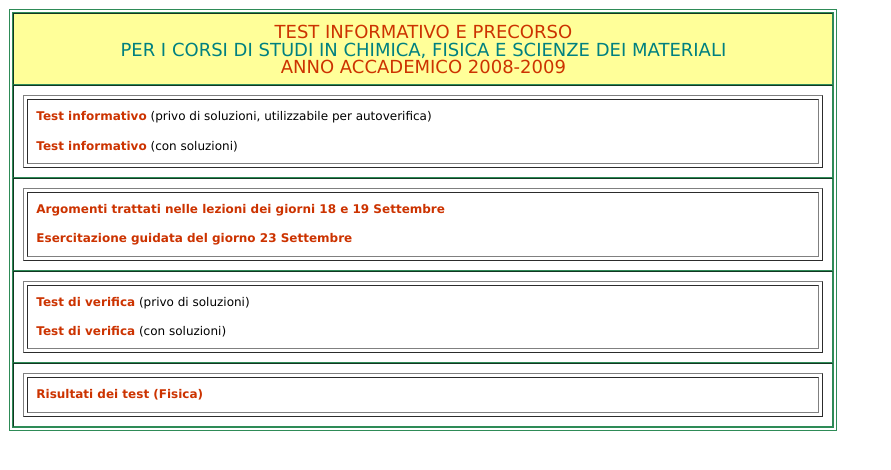
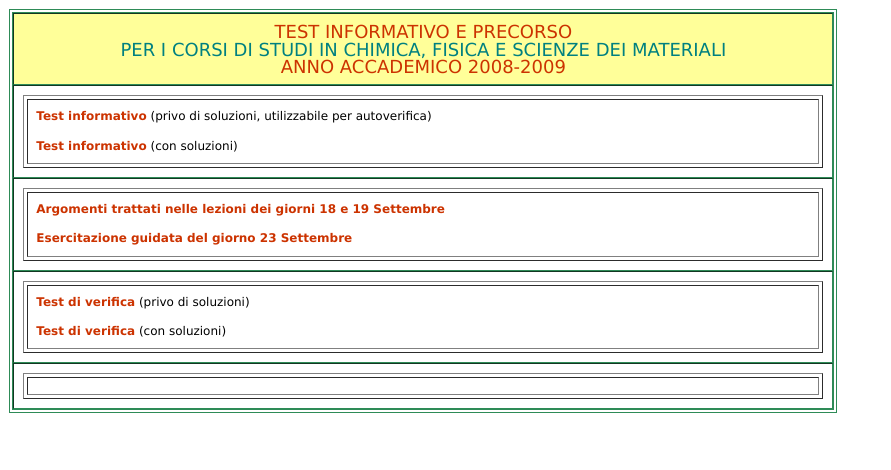
Before and after one commit to mimmoarezzo40/Sites-copia, a plain HTML site: page Precorso08/Locandina08.html in a window 1280 px wide. Shown: the whole page, without its empty margins (0-891 px from the left). Drawn offline with Linux system fonts and the light colour scheme; files that its build step writes are made by us from their sources.

Commit message:
Add files via upload

```diff
--- a/Precorso08/Locandina08.html
+++ b/Precorso08/Locandina08.html
@@ -52,7 +52,6 @@
 		<td width="810">
 			<table class="TXTBody" width="100%" border="1" cellspacing="3" cellpadding="8">
 						<td>
-							<p><a href="08RisTests.xls.pdf"><font color="#CC3300"><b>Risultati dei test (Fisica)</b></font></a></p>
 						</td>
 					</table>
 		</td>
```
